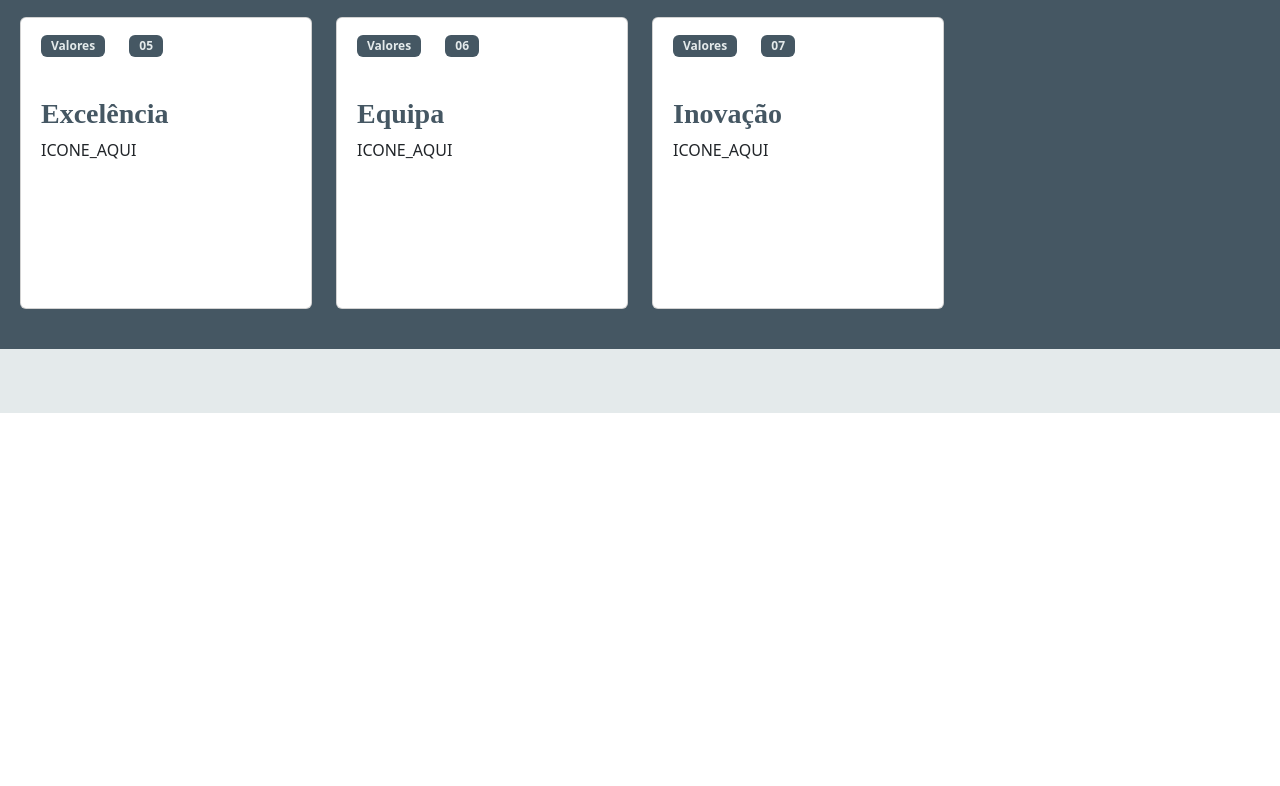
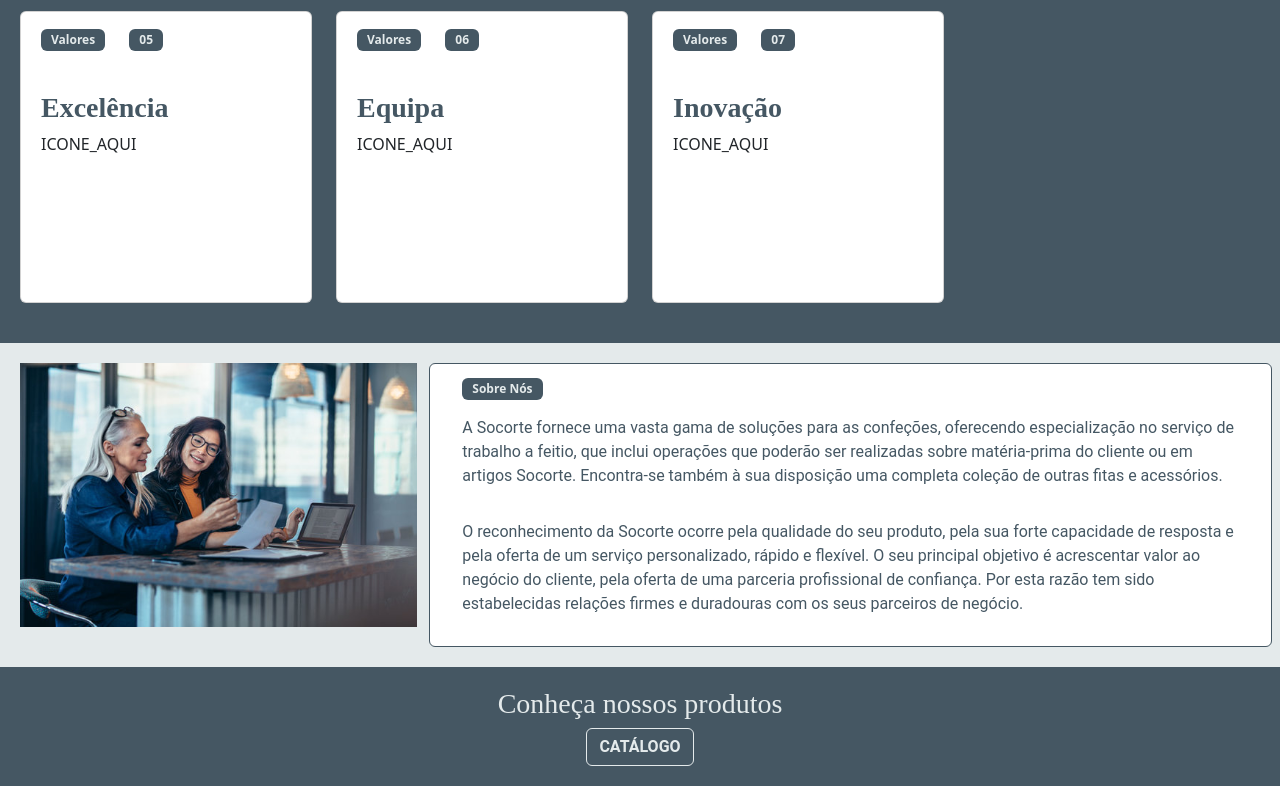
Before and after one commit to thainabarboza/socorte, a plain HTML site: page sobre/sobre.html in a window 1280 px wide. Shown: the part 859-1645 px from the top of the page. Before the commit the page ends 1272 px from the top, so only its background shows below. Drawn offline with nearby package versions, Linux system fonts and the light colour scheme; a web font is replaced by a local one.

Commit message:
cta adc
adc cta e botao

```diff
--- a/sobre/css/style.css
+++ b/sobre/css/style.css
@@ -35,6 +35,9 @@ h2{
 }
 .card-about {
 	padding: 14px 20px;
+	display: flex;
+	flex-direction: column;
+	justify-content: center;
 }
 
 .card-about p{
@@ -46,6 +49,7 @@ h2{
 	background-color:#455763;
 	color:#E4EAEB;
 	padding: 5px 10px;
+	width: fit-content;
 }
 
 .card-container{
@@ -120,3 +124,27 @@ h2{
 .card-value-container:hover h3{
 	display: none;
 }
+.cta-product{
+	color: #E4EAEB;
+	font-family:'Gupter', serif;
+	font-weight: 400;
+	text-align: center;
+}
+
+.btn-catalogo{
+	font-family:'Roboto', sans-serif;
+	font-weight: 700;
+	color:#E4EAEB;
+	border: 1px solid #E4EAEB;
+}
+
+.btn-catalogo:hover{
+	background-color:#E4EAEB;
+	color:#455763;
+}
+
+.content-center{
+	display: flex;
+    flex-direction: column;
+    align-items: center;
+}
--- a/sobre/sobre.html
+++ b/sobre/sobre.html
@@ -146,15 +146,26 @@
 		</div>
 
 		<div class="container-fluid light-container">
-			<img src="">
+			<div class="row">
+				<div class="col-12 col-sm-4">
+					<img src="img/photo_sobre.jpg">
+				</div>
+
+				<div class="col-12 col-sm-8 card card-container">
+					<div class="card-body card-about">
+						<span class="badge badge-card">Sobre Nós</span>
+						<p class="card-text">A Socorte fornece uma vasta gama de soluções para as confeções, oferecendo especialização no serviço de trabalho a feitio, que inclui operações que poderão ser realizadas sobre matéria-prima do cliente ou em artigos Socorte. Encontra-se também à sua disposição uma completa coleção de outras fitas e acessórios.</p>
+
+						<p>O reconhecimento da Socorte ocorre pela qualidade do seu produto, pela sua forte capacidade de resposta e pela oferta de um serviço personalizado, rápido e flexível. O seu principal objetivo é acrescentar valor ao negócio do cliente, pela oferta de uma parceria profissional de confiança. Por esta razão tem sido estabelecidas relações firmes e duradouras com os seus parceiros de negócio.</p>
+					</div>
+				</div>
+			</div>
 		</div>
 
-
-
-
-
-
-
+		<div class="container-fluid dark-container content-center">
+			<h3 class="cta-product">Conheça nossos produtos</h3>
+			<button class="btn btn-outline btn-catalogo" type="button">CATÁLOGO</button>
+		</div>
 
 		<script src="js/jquery-3.7.1.min.js"></script>
 		<script src="https://cdnjs.cloudflare.com/ajax/libs/popper.js/2.9.2/umd/popper.min.js"></script>
```
Also changed, not shown: sobre/img/photo_sobre.jpg (added).
